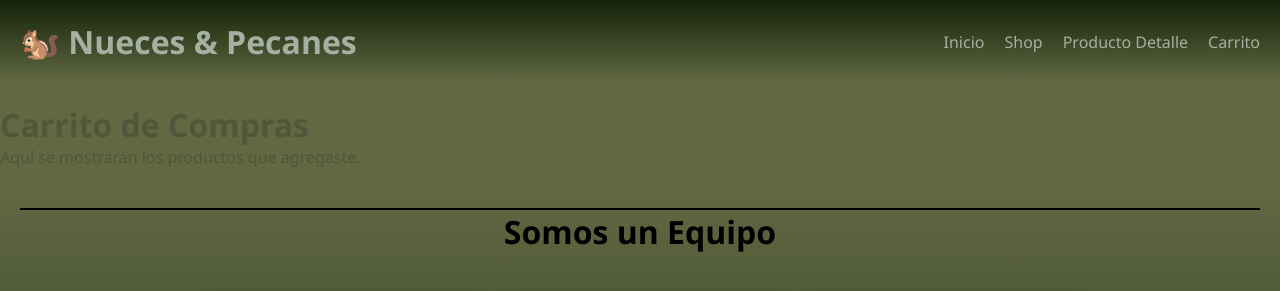
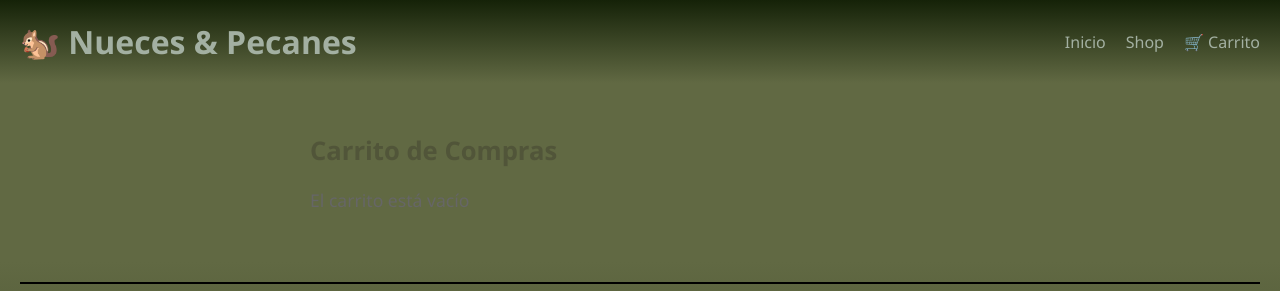
Before and after one commit to pincelarte/TalentoTech, a React (Vite) app: page /carrito in a window 1280 px wide. Shown: the top 291 px of the page. Built offline with nearby package versions, Linux system fonts and the light colour scheme.

Commit message:
Se arreglan algunos bugs y mejoran los moduls

```diff
--- a/src/components/Cart/Cart.jsx
+++ b/src/components/Cart/Cart.jsx
@@ -1,13 +1,38 @@
-
 import React from 'react';
+import { useCart } from '../../context/useCart.jsx';
+import styles from './cart.module.css';
 
 const Cart = () => {
- return (
- <div>
- <h1>Carrito de Compras</h1>
- <p>Aquí se mostrarán los productos que agregaste.</p>
- </div>
- );
+  const { cart, getCartTotal, clearCart, removeFromCart } = useCart();
+
+  return (
+    <div className={styles.container}>
+      <h1>Carrito de Compras</h1>
+      {cart.length === 0 ? (
+        <p className={styles.empty}>El carrito está vacío</p>
+      ) : (
+        <>
+          <ul className={styles.list}>
+            {cart.map(item => (
+              <li key={item.id} className={styles.item}>
+                <img src={item.image} alt={item.name} className={styles.itemImg} />
+                <div className={styles.itemInfo}>
+                  <span className={styles.itemName}>{item.name}</span>
+                  <span>Cantidad: {item.quantity} kg</span>
+                  <span>${(item.price * item.quantity).toLocaleString()}</span>
+                </div>
+                <button className={styles.removeBtn} onClick={() => removeFromCart(item.id)}>✕</button>
+              </li>
+            ))}
+          </ul>
+          <div className={styles.footer}>
+            <p className={styles.total}>Total: ${getCartTotal().toLocaleString()}</p>
+            <button className={styles.clearBtn} onClick={clearCart}>Vaciar carrito</button>
+          </div>
+        </>
+      )}
+    </div>
+  );
 };
 
 export default Cart;
--- a/src/components/Cart/cart.module.css
+++ b/src/components/Cart/cart.module.css
@@ -1,4 +1,100 @@
 .container {
-  padding: 20px;
-  text-align: center;
+  max-width: 700px;
+  margin: 0 auto;
+  padding: 30px 20px;
 }
+
+.container h1 {
+  margin-bottom: 20px;
+  font-size: 1.6rem;
+}
+
+.empty {
+  color: #666;
+  font-size: 1.1rem;
+}
+
+.list {
+  list-style: none;
+  padding: 0;
+  margin: 0;
+  display: flex;
+  flex-direction: column;
+  gap: 12px;
+}
+
+.item {
+  display: flex;
+  align-items: center;
+  gap: 16px;
+  padding: 14px;
+  border: 1px solid #ddd;
+  border-radius: 10px;
+  background-color: var(--color-fondo, #f9f9f9);
+  box-shadow: 2px 2px 6px rgba(0,0,0,0.08);
+}
+
+.itemImg {
+  width: 70px;
+  height: 70px;
+  object-fit: cover;
+  border-radius: 8px;
+  border: 1px solid #ccc;
+}
+
+.itemInfo {
+  flex: 1;
+  display: flex;
+  flex-direction: column;
+  gap: 4px;
+  font-size: 0.95rem;
+}
+
+.itemName {
+  font-weight: 700;
+  font-size: 1rem;
+}
+
+.removeBtn {
+  background: none;
+  border: none;
+  cursor: pointer;
+  font-size: 1.1rem;
+  color: #999;
+  transition: color 0.2s;
+  padding: 4px 8px;
+}
+
+.removeBtn:hover {
+  color: #cc0000;
+}
+
+.footer {
+  margin-top: 24px;
+  display: flex;
+  align-items: center;
+  justify-content: space-between;
+  flex-wrap: wrap;
+  gap: 12px;
+}
+
+.total {
+  font-size: 1.3rem;
+  font-weight: 700;
+}
+
+.clearBtn {
+  padding: 10px 20px;
+  background-color: #4a6741;
+  color: white;
+  border: none;
+  border-radius: 8px;
+  font-size: 0.95rem;
+  font-weight: 600;
+  cursor: pointer;
+  transition: background-color 0.2s;
+}
+
+.clearBtn:hover {
+  background-color: #354e2e;
+}
--- a/src/components/Contador/Contador.jsx
+++ b/src/components/Contador/Contador.jsx
@@ -1,18 +1,28 @@
-import { useState } from 'react';
 import Button from "../Buttons/Button";
 import styles from "./contador.module.css"
 
-function Contador({stock}) {
-    const [contador, setContador] = useState(0);
-    <Button onClick={() => setContador(prev => Math.min(stock ?? Infinity, prev + 1))}>+</Button>
+function Contador({ stock, quantity, setQuantity }) {
+  const incrementar = () => {
+    if (quantity < (stock ?? Infinity)) {
+      setQuantity(prev => prev + 1);
+    }
+  };
+
+  const decrementar = () => {
+    if (quantity > 1) {
+      setQuantity(prev => prev - 1);
+    }
+  };
+
   return (
     <div className={styles.contador}>
-            <p className={styles.valor}>Cantidad: {contador}</p>
+      <p className={styles.valor}>Cantidad: {quantity}</p>
       <div className={styles.buttonContainer}>
-                <Button onClick={() => setContador(prev => Math.max(0, prev - 1))}>-</Button>
-                <Button onClick={() => setContador(contador + 1)}>+</Button>
+        <Button onClick={decrementar}>-</Button>
+        <Button onClick={incrementar}>+</Button>
       </div>
     </div>
   );
 }
+
 export default Contador;
--- a/src/components/Header/Header.jsx
+++ b/src/components/Header/Header.jsx
@@ -1,7 +1,11 @@
 import { Link } from 'react-router-dom';
-import styles from './header.module.css'
+import styles from './header.module.css';
+import { useCart } from '../../context/useCart.jsx';
 
-function Header(){
+function Header() {
+  const { getCartQuantity } = useCart();
+  const cantidad = getCartQuantity();
+
   return (
     <header className={styles.header}>
       <h1>🐿️ Nueces & Pecanes</h1>
@@ -9,11 +13,18 @@ function Header(){
         <ul>
           <li><Link to="/">Inicio</Link></li>
           <li><Link to="/shop">Shop</Link></li>
-                    <li><Link to="/producto/1">Producto Detalle</Link></li>
-                    <li><Link to="/carrito">Carrito</Link></li>
+          <li>
+            <Link to="/carrito" className={styles.cartLink}>
+              🛒 Carrito
+              {cantidad > 0 && (
+                <span className={styles.badge}>{cantidad}</span>
+              )}
+            </Link>
+          </li>
         </ul>
       </nav>
     </header>
   );
 }
+
 export default Header;
--- a/src/components/Header/header.module.css
+++ b/src/components/Header/header.module.css
@@ -16,3 +16,24 @@
   margin: 0;
   padding: 0;
 }
+.cartLink {
+  position: relative;
+  display: inline-flex;
+  align-items: center;
+  gap: 4px;
+}
+
+.badge {
+  display: inline-flex;
+  align-items: center;
+  justify-content: center;
+  background-color: #e63946;
+  color: white;
+  font-size: 0.7rem;
+  font-weight: 700;
+  border-radius: 50%;
+  min-width: 18px;
+  height: 18px;
+  padding: 0 4px;
+  margin-left: 4px;
+}
--- a/src/components/TarjetaProducto/TarjetaProducto.jsx
+++ b/src/components/TarjetaProducto/TarjetaProducto.jsx
@@ -1,9 +1,19 @@
+import { useState } from "react";
+import { useCart } from "../../context/useCart.jsx";
 import styles from "./tarjetaProducto.module.css";
 import Button from "../Buttons/Button";
 import Contador from "../Contador/Contador";
 import { Link } from "react-router-dom";
 
 const TarjetaProducto = ({ name, price, image, id, stock, clickable = true }) => {
+  const [quantity, setQuantity] = useState(1);
+  const { addToCart } = useCart();
+
+  const handleAddToCart = () => {
+    addToCart({ id, name, price, image, stock }, quantity);
+    setQuantity(1);
+  };
+
   return (
     <div className={styles.tarjeta}>
       {clickable ? (
@@ -20,8 +30,8 @@ const TarjetaProducto = ({ name, price, image, id, stock, clickable = true }) =>
       <h3>{name}</h3>
       <p>Precio x Kg: ${price}</p>
       {stock !== undefined && <p>Stock disponible: {stock} kg</p>}
-      <Contador/>
-      <Button>Comprar</Button>
+      <Contador quantity={quantity} setQuantity={setQuantity} />
+      <Button onClick={handleAddToCart}>Agregar al carrito</Button>
     </div>
   );
 };
--- /dev/null
+++ b/src/context/CartContext.jsx
@@ -0,0 +1,52 @@
+import { createContext, useState } from 'react';
+
+const CartContext = createContext();
+
+export const CartProvider = ({ children }) => {
+  const [cart, setCart] = useState([]);
+
+  const addToCart = (product, quantity) => {
+    const itemInCart = cart.find(item => item.id === product.id);
+    if (itemInCart) {
+      const updatedCart = cart.map(item =>
+        item.id === product.id
+          ? { ...item, quantity: item.quantity + quantity }
+          : item
+      );
+      setCart(updatedCart);
+    } else {
+      setCart(prevCart => [...prevCart, { ...product, quantity }]);
+    }
+  };
+
+  const removeFromCart = (productId) => {
+    setCart(prevCart => prevCart.filter(item => item.id !== productId));
+  };
+
+  const clearCart = () => {
+    setCart([]);
+  };
+
+  const getCartQuantity = () => {
+    return cart.reduce((total, item) => total + item.quantity, 0);
+  };
+
+  const getCartTotal = () => {
+    return cart.reduce((total, item) => total + (item.price * item.quantity), 0);
+  };
+
+  return (
+    <CartContext.Provider value={{
+      cart,
+      addToCart,
+      removeFromCart,
+      clearCart,
+      getCartQuantity,
+      getCartTotal
+    }}>
+      {children}
+    </CartContext.Provider>
+  );
+};
+
+export { CartContext };
--- /dev/null
+++ b/src/context/useCart.jsx
@@ -0,0 +1,10 @@
+import { useContext } from 'react';
+import { CartContext } from './CartContext.jsx';
+
+export const useCart = () => {
+  const context = useContext(CartContext);
+  if (!context) {
+    throw new Error('useCart debe ser usado dentro de un CartProvider');
+  }
+  return context;
+};
--- a/src/main.jsx
+++ b/src/main.jsx
@@ -3,11 +3,14 @@ import { BrowserRouter } from 'react-router-dom'
 import { createRoot } from 'react-dom/client'
 import './index.css'
 import App from './App.jsx'
+import { CartProvider } from './context/CartContext.jsx';
 
 createRoot(document.getElementById('root')).render(
 
   <BrowserRouter>
-    <App />
+    <CartProvider>
+      <App />
+    </CartProvider>
   </BrowserRouter>
 
 )
```
Lines whose indentation alone changed are shown as unchanged.
